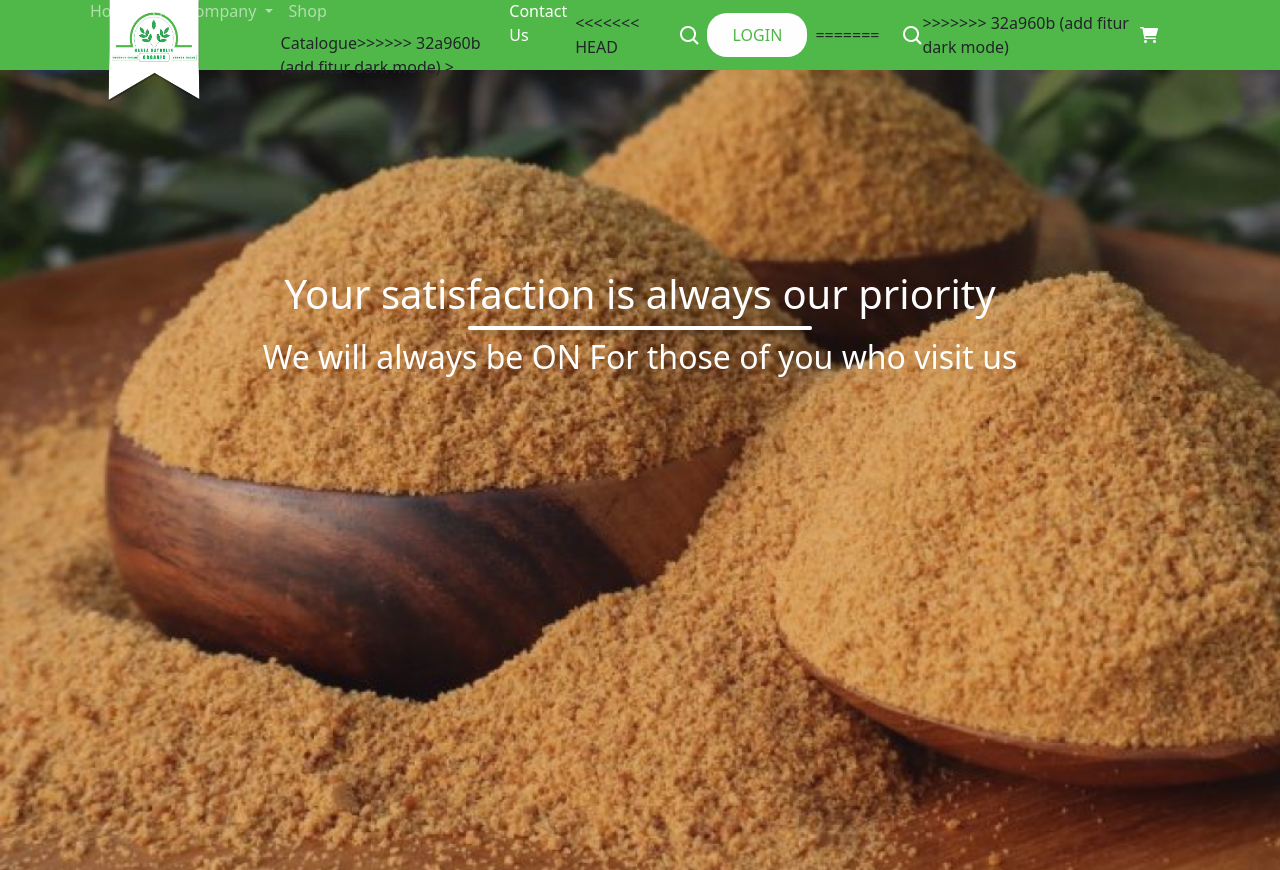
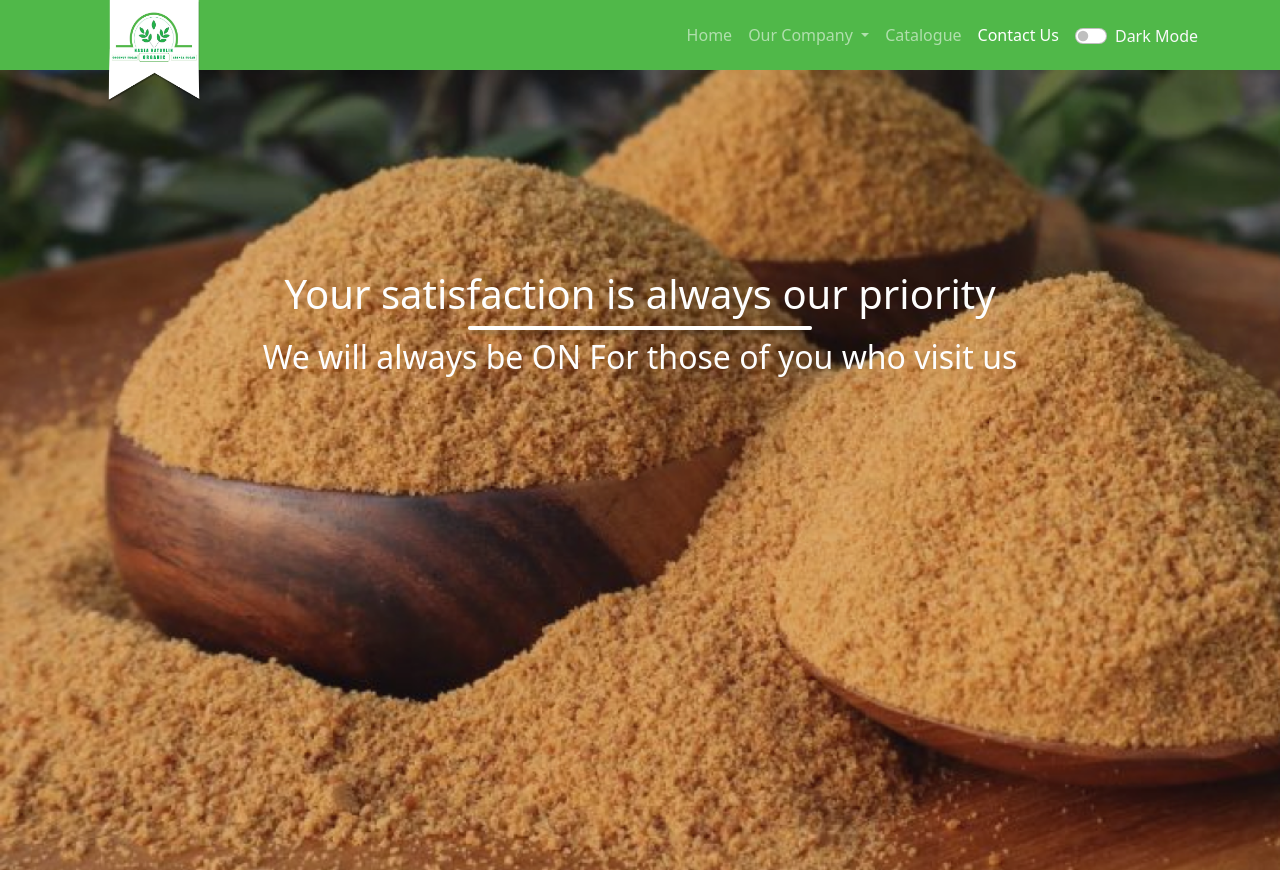
Before and after one commit to FirstyanAgeng/Cv-hasea-website, a plain HTML site: page contact.html in a window 1280 px wide. Shown: the top 870 px of the page. Drawn offline with nearby package versions, Linux system fonts and the light colour scheme; a web font is replaced by a local one.

Commit message:
fix navbar

```diff
--- a/contact.html
+++ b/contact.html
@@ -62,11 +62,7 @@
             </li>
             <li>
               <a class="nav-link" aria-current="page" href="/catalogue.html"
-<<<<<<< HEAD
-                >Shop</a
-=======
                 >Catalogue</a
->>>>>>> 32a960b (add fitur dark mode)
               >
             </li>
             <li class="nav-item">
@@ -75,24 +71,17 @@
               >
             </li>
           </ul>
-<<<<<<< HEAD
-          <a href="" class="seacrh ps-4">
-            <img src="images/search-logo.png" alt="" />
-          </a>
-          <a href="login.html" class="px-2">
-            <button class="login-btn">LOGIN</button>
-          </a>
-=======
 
-          <a href="" class="seacrh ps-4">
-            <img src="images/search-logo.png" alt="" />
-          </a>
-
->>>>>>> 32a960b (add fitur dark mode)
-          <a href="checkout.html">
-            <i class="fa-solid fa-cart-shopping"></i>
-          </a>
-          <div id="google_translate_element" style="" class="ps-2"></div>
+          <div class="form-check form-switch link-light nav-link ps-5 pt-1">
+            <input
+              class="form-check-input"
+              type="checkbox"
+              role="switch"
+              id="checkbox"
+              onclick="darkMode()"
+            />
+            <label class="form-check-label" for="checkbox">Dark Mode</label>
+          </div>
         </div>
       </div>
     </nav>
@@ -114,7 +103,7 @@
     <section class="m-5">
       <div class="container">
         <h1 class="text-center">Send Us a Message</h1>
-<<<<<<< HEAD
+        <<<<<<< HEAD
 
         <img src="images/wa.png" alt="" width="30" height="34" />
         <img src="images/telp.png" alt="" width="30" height="34" />
@@ -128,7 +117,7 @@
           Jl. Witana Harja Blok C No.119, Pamulang Barat, Kecamatan Pamulang,
           Kota Tangerang Selatan, Banten,15147.
         </h3>
-=======
+        =======
         <div class="d-flex">
           <img src="images/wa.png" alt="" width="30" height="34" />
           <h3>0813 9029 0961</h3>
@@ -149,7 +138,7 @@
             Kota Tangerang Selatan, Banten,15147.
           </h3>
         </div>
->>>>>>> 32a960b (add fitur dark mode)
+        >>>>>>> 32a960b (add fitur dark mode)
       </div>
     </section>
 
```
Also changed, not shown: about.html (+10 -6 lines), catalogue.html (+10 -3 lines), certification.html (+10 -7 lines), checkout.html (deleted, +0 -11 lines), index.html (+1 -1 lines), login.html (deleted, +0 -12 lines), produk.html (+13 -17 lines).
